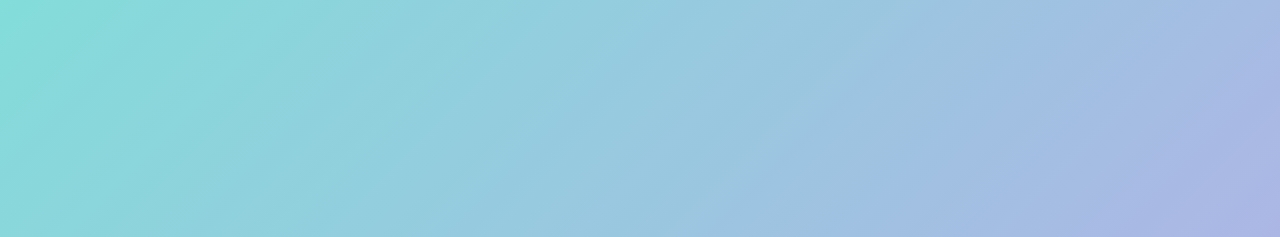
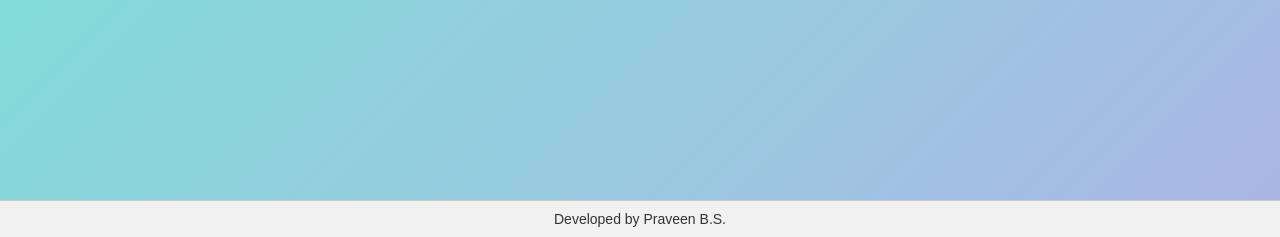
Before and after one commit to pravee1892000/AI-CURA, a Flask app: page / in a window 1280 px wide. Shown: the part 563-800 px from the top of the page. Run offline with Flask 3, Linux system fonts and the light colour scheme; parts of the project's set-up code (start-up, migrations or seed data) failed here and were passed over.

Commit message:
Update index.html

```diff
--- a/templates/index.html
+++ b/templates/index.html
@@ -5,6 +5,25 @@
     <meta name="viewport" content="width=device-width, initial-scale=1.0">
     <title>CURA</title>
     <link rel="stylesheet" href="{{ url_for('static', filename='style.css') }}">
+    <style>
+        /* Footer styling */
+        footer {
+            text-align: center;
+            background-color: #f1f1f1;  /* Light gray background */
+            color: #333;                /* Dark gray text color */
+            padding: 10px 0;            /* Padding for top and bottom */
+            font-size: 14px;            /* Font size */
+            border-top: 1px solid #ccc; /* Subtle top border */
+            position: fixed;            /* Stick to the bottom */
+            width: 100%;
+            bottom: 0;
+            left: 0;
+        }
+
+        footer p {
+            margin: 0;
+        }
+    </style>
 </head>
 <body>
     <div class="chat-container">
@@ -16,6 +35,10 @@
         </div>
     </div>
 
+    <footer>
+        <p>Developed by Praveen B.S.</p>
+    </footer>
+
     <script src="{{ url_for('static', filename='script.js') }}"></script>
 </body>
 </html>
```
